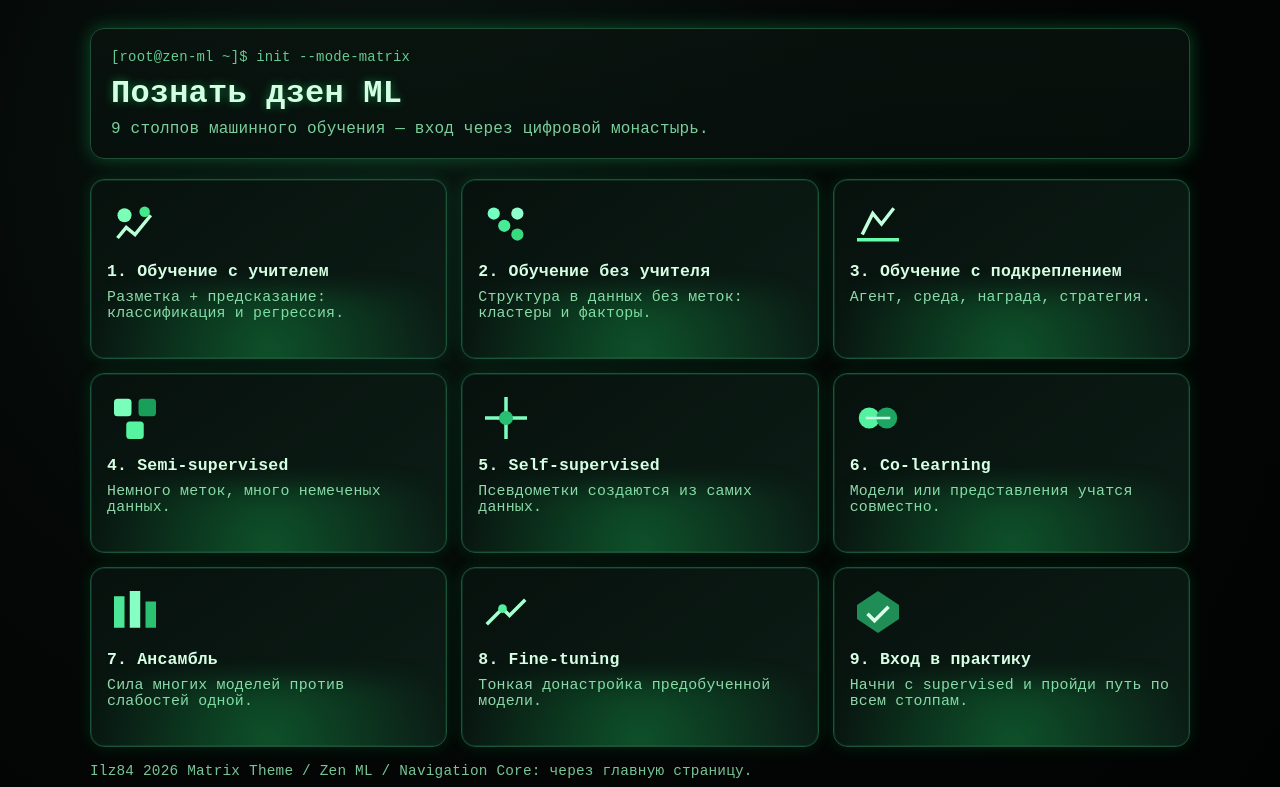
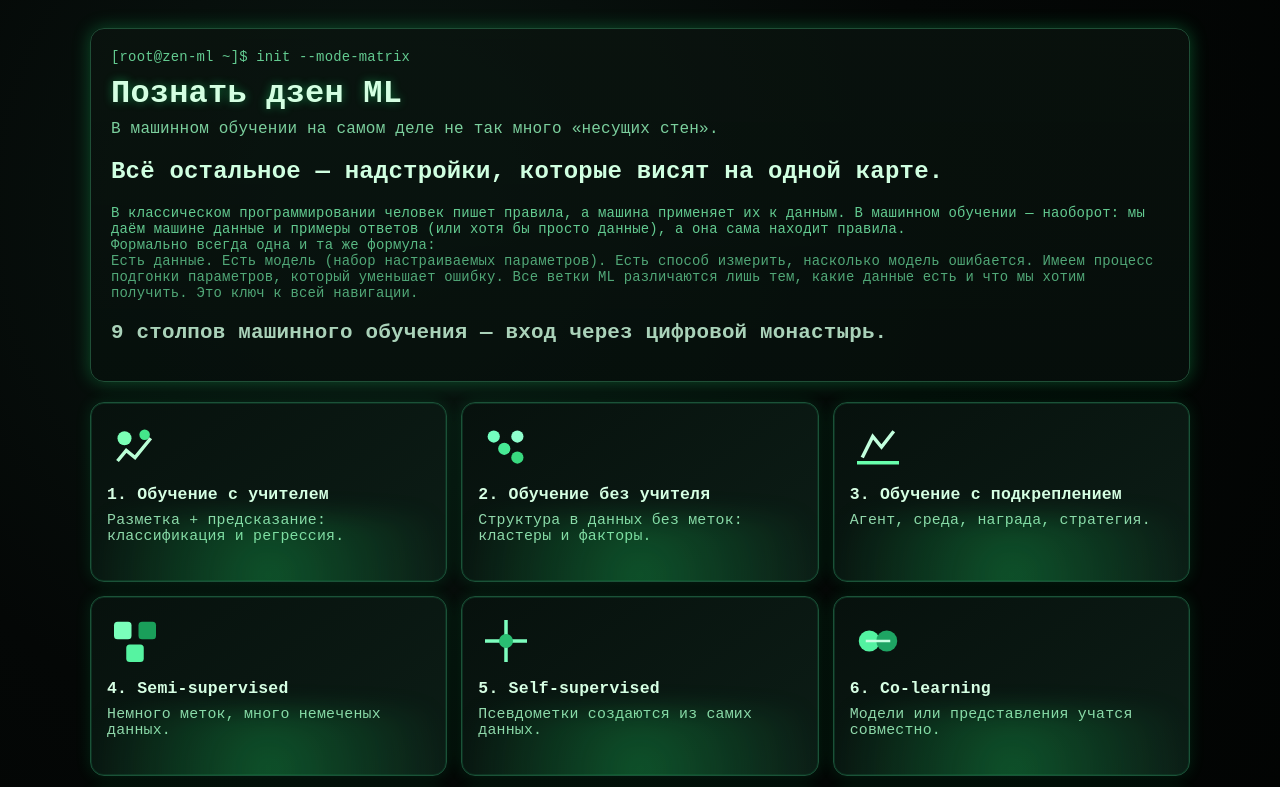
Before and after one commit to Ilz84/ML-site, a plain HTML site: page index.html in a window 1280 px wide. Shown: the top 787 px of the page. Drawn offline with Linux system fonts and the light colour scheme.

Commit message:
Добавлен важный текст на Главную страницу

```diff
--- a/index.html
+++ b/index.html
@@ -11,7 +11,13 @@
     <header>
       <div class="terminal-tag">[root@zen-ml ~]$ init --mode-matrix</div>
       <h1>Познать дзен ML</h1>
-      <p class="subtitle">9 столпов машинного обучения — вход через цифровой монастырь.</p>
+      <p class="subtitle">В машинном обучении на самом деле не так много «несущих стен».</p>
+	  <h2>Всё остальное — надстройки, которые висят на одной карте.</h2>
+	  <div class="terminal-tag">В классическом программировании человек пишет правила, а машина применяет их к данным. В машинном обучении — наоборот: мы даём машине данные и примеры ответов (или хотя бы просто данные), а она сама находит правила.
+      <div class="terminal-tag">Формально всегда одна и та же формула:
+      <div class="terminal-tag">Есть данные. Есть модель (набор настраиваемых параметров). Есть способ измерить, насколько модель ошибается. Имеем процесс подгонки параметров, который уменьшает ошибку.
+Все ветки ML различаются лишь тем, какие данные есть и что мы хотим получить. Это ключ к всей навигации.</div>
+	  <h2>9 столпов машинного обучения — вход через цифровой монастырь.</h2>
     </header>
 
     <main class="grid">
```
